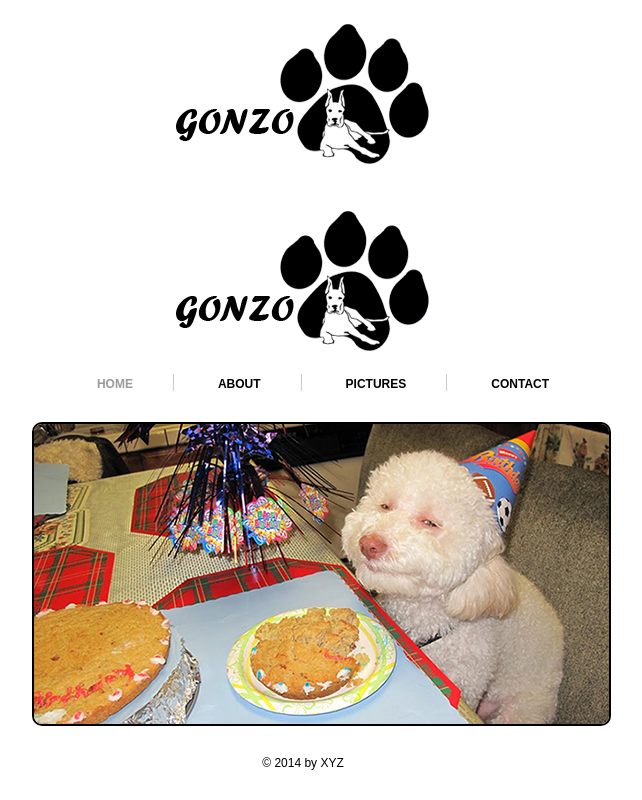
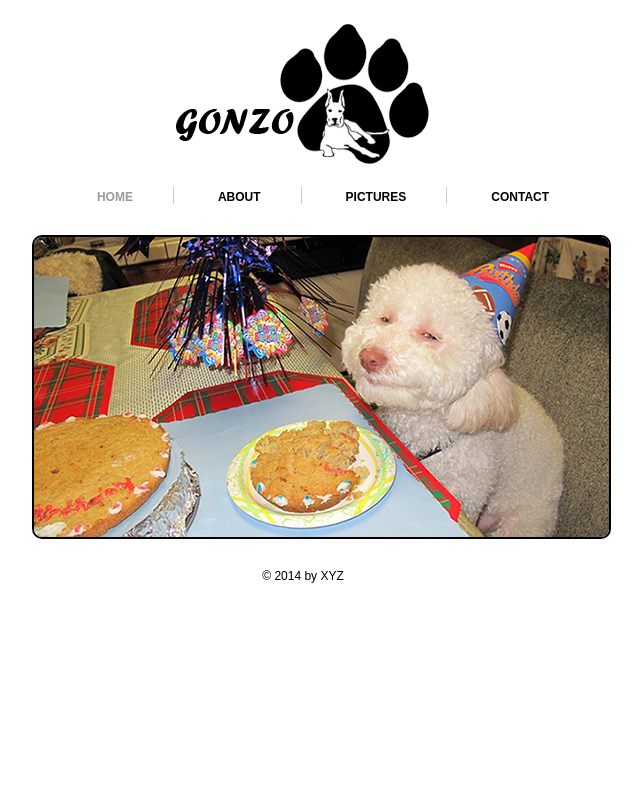
Before and after one commit to dadokps/dogsTutorial, a plain HTML site: page index.html in a window 1280 px wide. Shown: the whole page, without its empty margins (337-979 px from the left). Drawn offline with Linux system fonts and the light colour scheme.

Commit message:
Ispravka

```diff
--- a/index.html
+++ b/index.html
@@ -19,15 +19,7 @@
 		</div>
 
 	</div>
-	<div class="header">
 
-		<div class="logo">
-
-			<h1><a href="#">DADO</a></h1>
-
-		</div>
-
-	</div>
 
 
 <!--==============================Navigatin starts=============================-->
```
